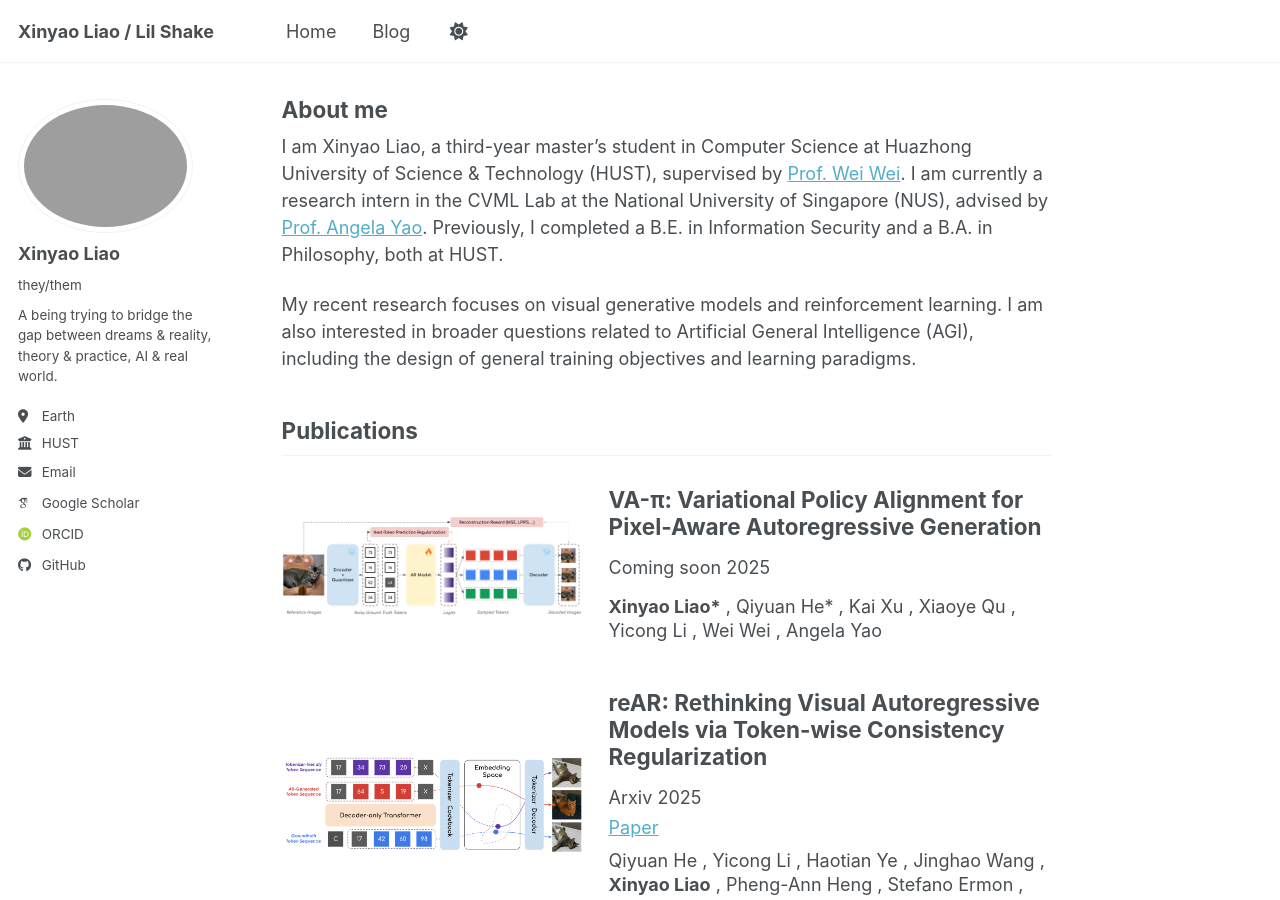
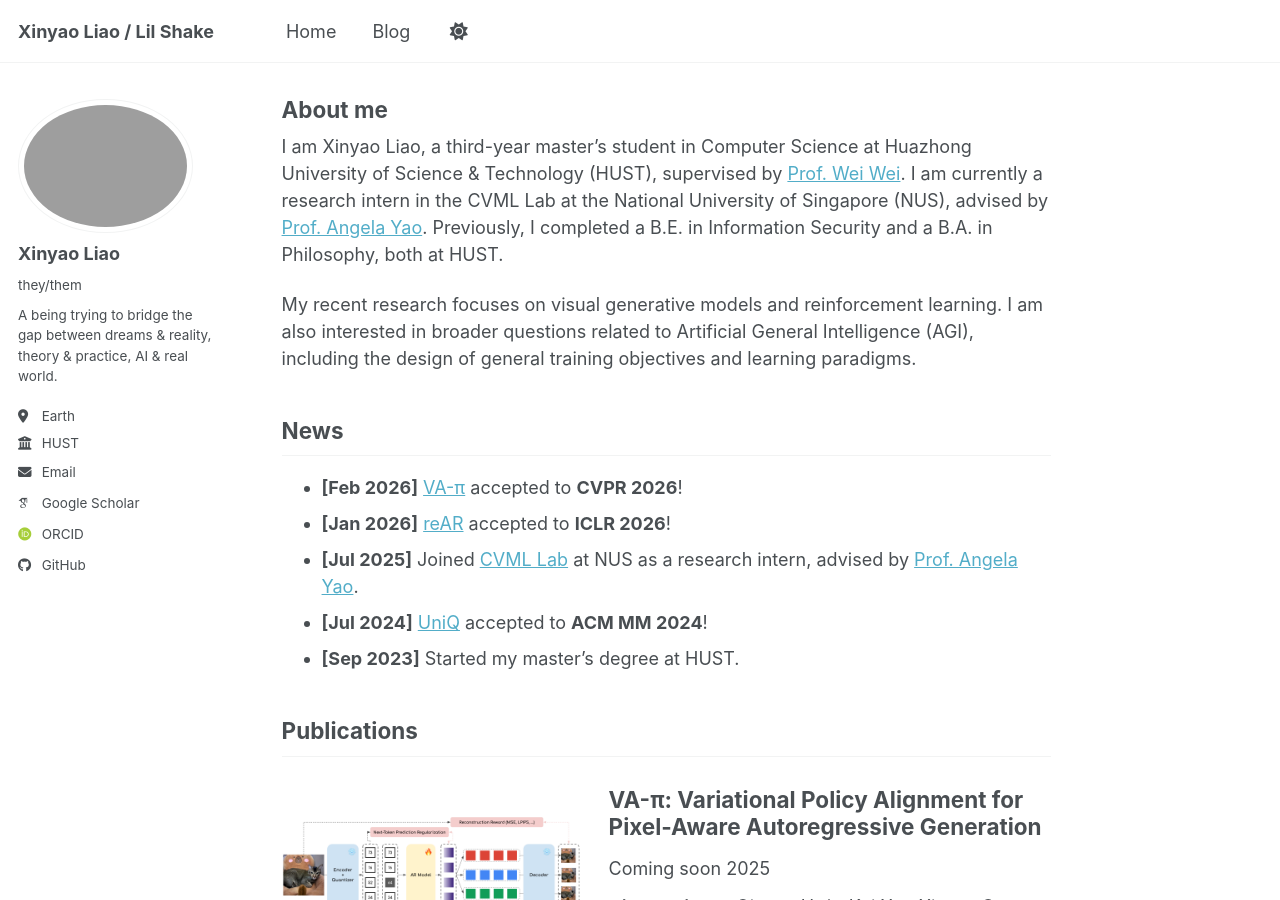
Before and after one commit to Lil-Shake/Lil-Shake.github.io, a Jekyll site: the page built from _pages/about.md, in a window 1280 px wide and 900 px high. Built offline with Jekyll 4.4.1, drawn with Linux system fonts in a browser that asks for light colours; some web fonts are replaced; a script bundle is joined from its source files by our own code; library files that are not in the unit come from our copies.

Commit message:
Add news section to about page
Added a news section with recent achievements and updates.

```diff
--- a/_pages/about.md
+++ b/_pages/about.md
@@ -11,6 +11,14 @@ redirect_from:
 I am Xinyao Liao, a third-year master's student in Computer Science at Huazhong University of Science & Technology (HUST), supervised by [Prof. Wei Wei](https://www.eric-weiwei.com/). I am currently a research intern in the CVML Lab at the National University of Singapore (NUS), advised by [Prof. Angela Yao](https://www.comp.nus.edu.sg/~ayao/). Previously, I completed a B.E. in Information Security and a B.A. in Philosophy, both at HUST.
 
 My recent research focuses on visual generative models and reinforcement learning. I am also interested in broader questions related to Artificial General Intelligence (AGI), including the design of general training objectives and learning paradigms.
+
+## News
+
+- **[Feb 2026]** [VA-π](https://lil-shake.github.io/va-pi.github.io/) accepted to **CVPR 2026**!
+- **[Jan 2026]** [reAR](https://qy-h00.github.io/reAR/) accepted to **ICLR 2026**!
+- **[Jul 2025]** Joined [CVML Lab](https://www.comp.nus.edu.sg/~ayao/) at NUS as a research intern, advised by [Prof. Angela Yao](https://www.comp.nus.edu.sg/~ayao/).
+- **[Jul 2024]** [UniQ](/publication/uniq) accepted to **ACM MM 2024**!
+- **[Sep 2023]** Started my master's degree at HUST.
 
 ## Publications
 
```
